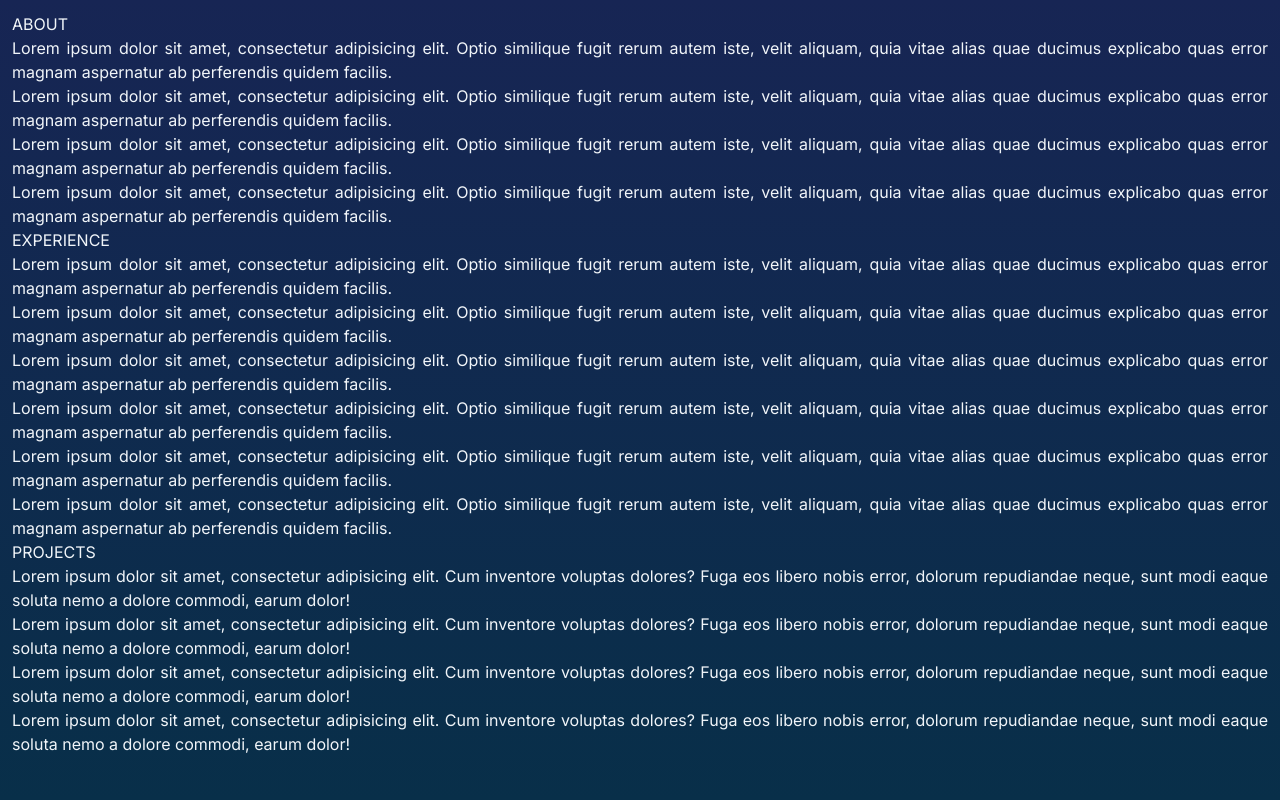
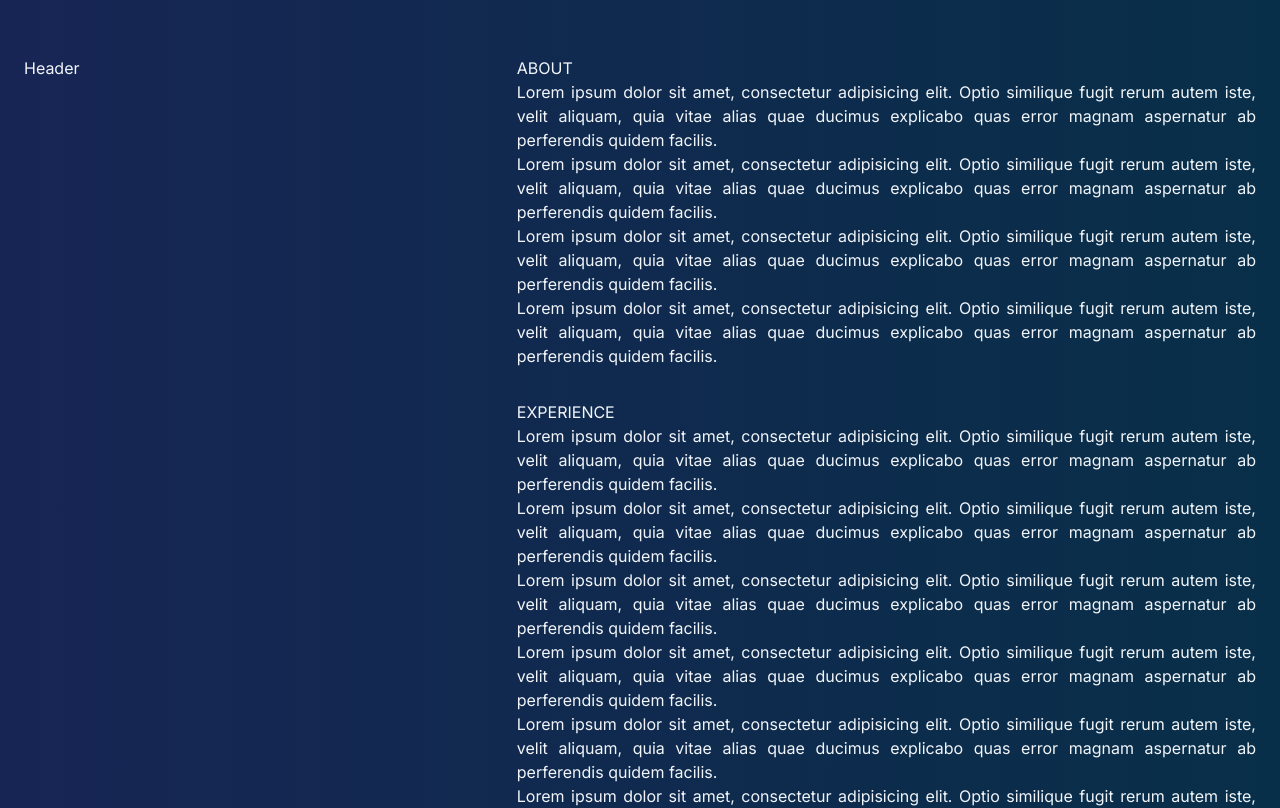
Before and after one commit to RZajacc/portfolio, a Next.js app: page / in a window 1280 px wide. Shown: the top 808 px of the page. Built offline with nearby package versions, Linux system fonts and the light colour scheme.

Commit message:
prepared a general layout of the page including named grid

```diff
--- /dev/null
+++ b/src/app/_components/Header.tsx
@@ -0,0 +1,9 @@
+import React from "react";
+
+type Props = {};
+
+function Header({}: Props) {
+  return <div id="header">Header</div>;
+}
+
+export default Header;
--- a/src/app/_components/NavBar.tsx
+++ b/src/app/_components/NavBar.tsx
@@ -51,7 +51,7 @@ function NavBar({}: Props) {
   }, []);
 
   return (
-    <nav className="fixed left-0 top-0 flex w-full justify-center bg-blue-950 p-2 text-slate-100 lg:hidden">
+    <nav className="fixed left-0 top-0 flex w-full justify-center bg-gradient-to-r from-blue-950 to-sky-950 p-2 text-slate-100 lg:hidden">
       <Link
         href={"#about"}
         scroll={false}
--- a/src/app/globals.css
+++ b/src/app/globals.css
@@ -1,6 +1,39 @@
 @tailwind base;
 @tailwind components;
 @tailwind utilities;
+
+#page-grid-container {
+  display: grid;
+  row-gap: 2rem;
+}
+
+@media (min-width: 1024px) {
+  #page-grid-container {
+    display: grid;
+    margin-top: 2rem;
+    grid-template-columns: 1fr 1fr 1fr 1fr 1fr;
+    grid-template-areas:
+      "header header about about about"
+      "header header experience experience experience"
+      "header header projects projects projects";
+  }
+
+  #header {
+    grid-area: header;
+  }
+
+  #about {
+    grid-area: about;
+  }
+
+  #experience {
+    grid-area: experience;
+  }
+
+  #projects {
+    grid-area: projects;
+  }
+}
 
 @layer utilities {
   .text-balance {
--- a/src/app/layout.tsx
+++ b/src/app/layout.tsx
@@ -19,7 +19,7 @@ export default function RootLayout({
     <html lang="en" className="scroll-smooth">
       <body className={inter.className}>
         <NavBar />
-        <main className="mt-[55px] min-h-screen bg-gradient-to-b from-blue-950 to-sky-950 p-3 text-justify text-slate-100 lg:mt-0">
+        <main className="mt-[55px] min-h-screen bg-gradient-to-r from-blue-950 to-sky-950 p-3 text-justify text-slate-100 lg:mt-0">
           {children}
         </main>
       </body>
--- a/src/app/page.tsx
+++ b/src/app/page.tsx
@@ -1,10 +1,12 @@
 import About from "./_components/About";
 import Experience from "./_components/Experience";
 import Projects from "./_components/Projects";
+import Header from "./_components/Header";
 
 export default function Page() {
   return (
-    <div>
+    <div id="page-grid-container" className="p-3">
+      <Header />
       <About />
       <Experience />
       <Projects />
```
